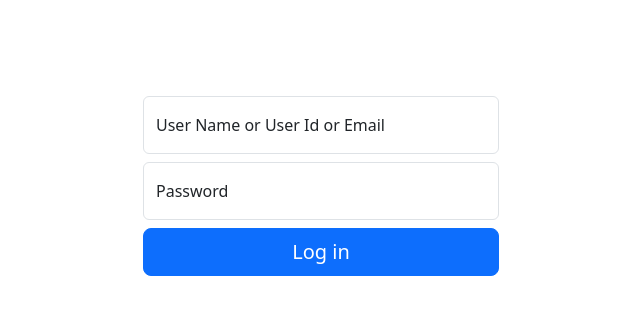
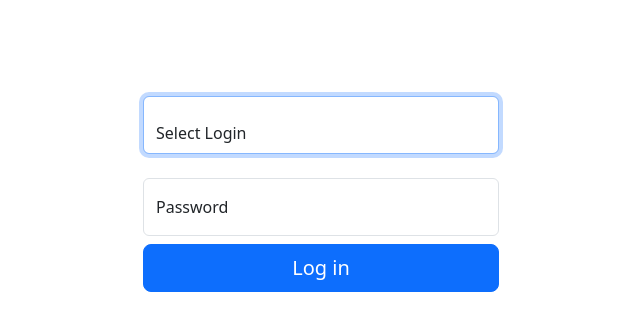
Before and after one commit to py-2023/LMS, a Flask app: page /login in a window 1280 px wide. Shown: the part 90-421 px from the top of the page, without its empty margins (319-959 px from the left). Run offline with Flask 3, Linux system fonts and the light colour scheme; some libraries are stand-ins or nearby versions.

Commit message:
dropdown userlist to select for login

```diff
--- a/app/auth/views.py
+++ b/app/auth/views.py
@@ -23,6 +23,7 @@ def load_user(userid):
 @auth_bp.route("/login", methods=["GET", "POST"])
 def login():
     form = LoginForm(request.form)
+    users = User.query.filter( User.is_active == True).all()
     if form.validate_on_submit():
         print("validating form")
         user = User.query.filter(or_(User.username == form.userid.data, User.userid == form.userid.data, User.email == form.userid.data)).first()
@@ -34,8 +35,8 @@ def login():
             return redirect(url_for("homepage.index"))
         else:
             flash("Invalid email and/or password.", "danger")
-            return render_template("authentication/login.html", form=form)
-    return render_template("authentication/login.html", form=form)
+            return render_template("authentication/login.html", form=form,users=users)
+    return render_template("authentication/login.html", form=form,users=users)
 
 
 @auth_bp.route("/logout")
--- a/app/templates/authentication/login.html
+++ b/app/templates/authentication/login.html
@@ -14,10 +14,24 @@
 
 
         <div class="form-floating">
-          <input class="form-control mb-2" id="userid" name="userid" placeholder="userid" required type="text" value="">
-          <label for="userid">User Name or User Id or Email </label>
+
+
+              <select name="userid" class="form-control" required autofocus placeholder='Select Login'>
+
+       <option value='' name='userid'> Select Login  </option>
+        {% for user in users %}
+
+            <option value='{{ user.userid }}' name='userid'> {{ user.username }}  </option>
+
+      {% endfor %}
+        </select>
+
 
         </div>
+
+      <br>
+
+
         <div class="form-floating">
           <input class="form-control mb-2" id="password" name="password" placeholder="password" required type="password" value="">
           <label for="password">Password</label>
--- a/app/templates/lms/issuebook.html
+++ b/app/templates/lms/issuebook.html
@@ -48,7 +48,7 @@
 </td>
 
 <td>
-   <select name="issued_to" class="form-control" required autofocus placeholder='Select Memeber  for Issuing'>
+   <select name="issued_to" class="form-control" required autofocus placeholder='Select Member  for Issuing'>
 
 
         {% for user in users %}
```
Also changed, not shown: app/lms/views.py (+6 -2 lines), app/templates/homepage/index.html (+48 -1 lines), app.db.
